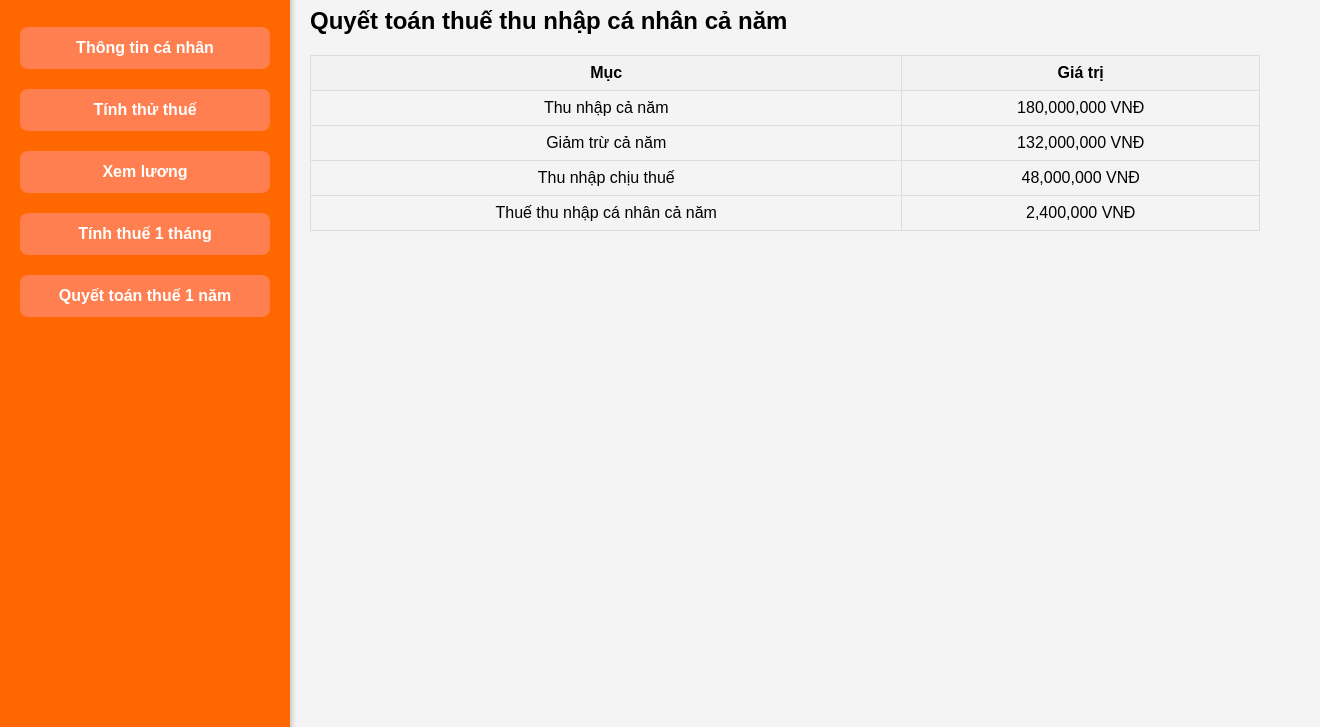
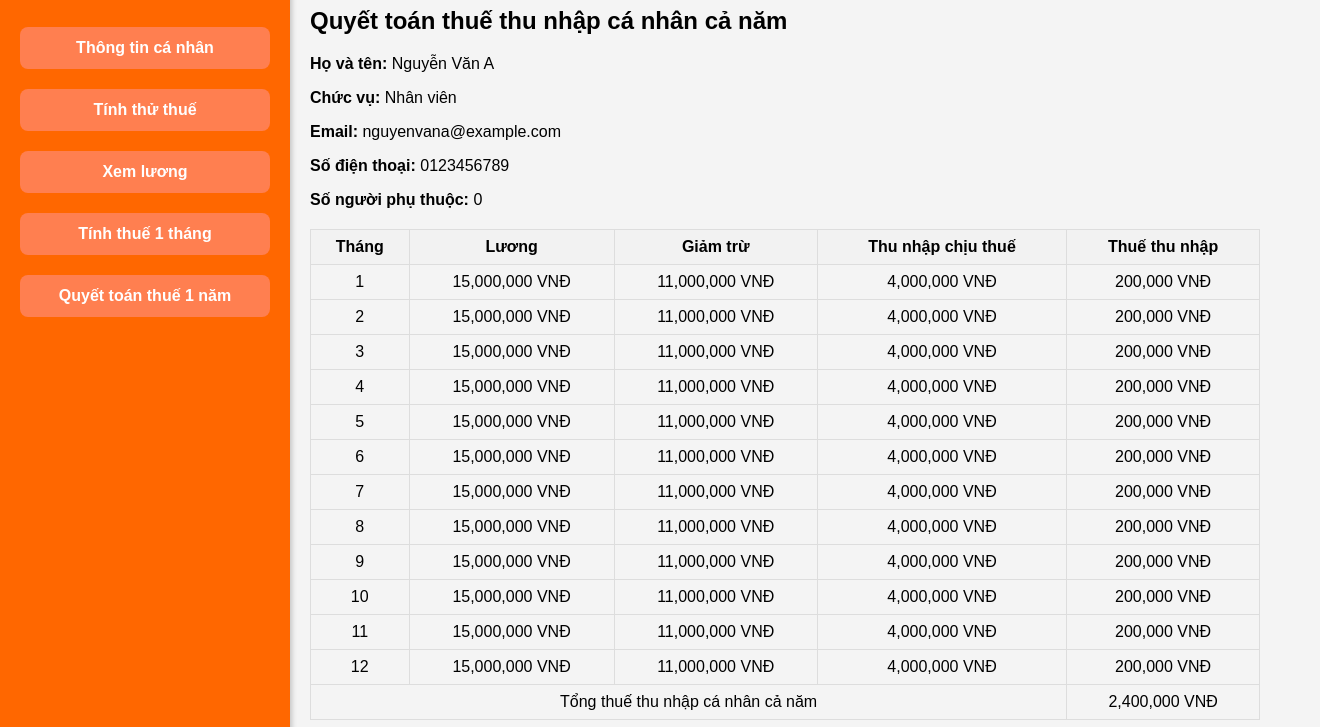
Before and after one commit to lethetran/KiemThu, a plain HTML site: page html/nhanvien.html in a window 1280 px wide. Both pictures are taken after a click on the button "Quyết toán thuế 1 năm". Shown: the part 71-798 px from the top of the page, 1320 px wide, since content can reach past the window. Drawn offline with Linux system fonts and the light colour scheme.

Commit message:
Update CSS for footer styling and adjust body height; enhance HTML with footer and Excel export functionality; improve annual tax calculation logic in JavaScript

```diff
--- a/css/nhanvien.css
+++ b/css/nhanvien.css
@@ -13,7 +13,7 @@ body {
     background-color: #ff6700;
     color: white;
     padding: 20px;
-    height: 100vh;
+    height: 110vh;
     box-shadow: 2px 0 5px rgba(0, 0, 0, 0.2);
 }
 
@@ -121,3 +121,25 @@ button {
     background-color: #f2f2f2;
     font-weight: bold;
 }
+
+/* Footer Styles */
+.footer {
+    background-color: #2c3e50; /* Dark background color */
+    color: #ecf0f1; /* Light text color */
+    text-align: center; /* Center the text */
+    padding: 20px; /* Add padding for spacing */
+    position: relative;
+    bottom: 0;
+    width: 100%;
+}
+
+.footer p {
+    margin: 0;
+    font-size: 14px;
+    line-height: 1.6;
+}
+
+/* Optional: Hover effect on the footer text */
+.footer p:hover {
+    color: #3498db; /* Change text color on hover */
+}
--- a/html/nhanvien.html
+++ b/html/nhanvien.html
@@ -6,6 +6,7 @@
     <meta name="viewport" content="width=device-width, initial-scale=1.0">
     <title>Phần mềm tính thuế thu nhập cá nhân</title>
     <link rel="stylesheet" href="../css/nhanvien.css">
+    <script src="https://cdnjs.cloudflare.com/ajax/libs/xlsx/0.17.0/xlsx.full.min.js"></script>
 </head>
 
 <body>
@@ -78,9 +79,19 @@
             <!-- Quyết toán thuế 1 năm -->
             <div id="annualTax" class="section" style="display: none;">
                 <h2>Quyết toán thuế thu nhập cá nhân cả năm</h2>
+                <div id="annualTaxPersonalInfo"></div> <!-- Thông tin cá nhân sẽ hiển thị ở đây -->
                 <table id="annualTaxTable" class="output-table"></table>
+                <!-- Nút xuất file Excel -->
+                <button onclick="exportToExcel()">Xuất file Excel</button>
             </div>
+
         </div>
+
+        <!--Footer-->
+
+    </div>
+    <div class="footer">
+        <p>&copy; 2024 Phenikaa University. All rights reserved.</p>
     </div>
     <script src="../js/nhanvien.js"></script>
 </body>
--- a/js/nhanvien.js
+++ b/js/nhanvien.js
@@ -1,3 +1,5 @@
+
+
 function showPersonalInfo() {
     hideAllSections();
     document.getElementById("personalInfo").style.display = "block";
@@ -91,20 +93,136 @@ function calculateMonthlyTax() {
     `;
 }
 
+// Hàm tính thuế cho từng tháng và quyết toán thuế cả năm
 function calculateAnnualTax() {
     hideAllSections();
     document.getElementById("annualTax").style.display = "block";
-    const deduction = 11000000 + parseInt(document.getElementById("dependents").value) * 4400000;
-    const salary = 15000000;
-    const taxableIncome = (salary - deduction) * 12;
-    const annualTax = taxableIncome > 0 ? taxableIncome * 0.05 : 0;
-    document.getElementById("annualTaxTable").innerHTML = `
-        <tr><th>Mục</th><th>Giá trị</th></tr>
-        <tr><td>Thu nhập cả năm</td><td>${(salary * 12).toLocaleString()} VNĐ</td></tr>
-        <tr><td>Giảm trừ cả năm</td><td>${(deduction * 12).toLocaleString()} VNĐ</td></tr>
-        <tr><td>Thu nhập chịu thuế</td><td>${taxableIncome.toLocaleString()} VNĐ</td></tr>
-        <tr><td>Thuế thu nhập cá nhân cả năm</td><td>${annualTax.toLocaleString()} VNĐ</td></tr>
+
+    // Lấy thông tin cá nhân
+    const name = document.getElementById("name").value;
+    const position = document.getElementById("position").value;
+    const email = document.getElementById("email").value;
+    const phone = document.getElementById("phone").value;
+    const dependents = parseInt(document.getElementById("dependents").value);
+
+    const salary = 15000000; // Giả sử lương cố định
+    const deduction = 11000000 + dependents * 4400000;
+
+    const monthlyData = [];
+    let totalAnnualTax = 0;
+
+    // Tính thuế cho từng tháng
+    for (let month = 1; month <= 12; month++) {
+        const taxableIncome = salary - deduction;
+        const monthlyTax = taxableIncome > 0 ? taxableIncome * 0.05 : 0;
+
+        totalAnnualTax += monthlyTax;
+
+        monthlyData.push({
+            month: month,
+            salary: salary,
+            deduction: deduction,
+            taxableIncome: taxableIncome,
+            monthlyTax: monthlyTax
+        });
+    }
+
+    // Hiển thị thông tin cá nhân
+    let personalInfoContent = `
+        <p><strong>Họ và tên:</strong> ${name}</p>
+        <p><strong>Chức vụ:</strong> ${position}</p>
+        <p><strong>Email:</strong> ${email}</p>
+        <p><strong>Số điện thoại:</strong> ${phone}</p>
+        <p><strong>Số người phụ thuộc:</strong> ${dependents}</p>
     `;
+
+    // Hiển thị bảng thuế hàng tháng
+    let tableContent = `
+        <tr><th>Tháng</th><th>Lương</th><th>Giảm trừ</th><th>Thu nhập chịu thuế</th><th>Thuế thu nhập</th></tr>
+    `;
+
+    monthlyData.forEach(data => {
+        tableContent += `
+            <tr>
+                <td>${data.month}</td>
+                <td>${data.salary.toLocaleString()} VNĐ</td>
+                <td>${data.deduction.toLocaleString()} VNĐ</td>
+                <td>${data.taxableIncome.toLocaleString()} VNĐ</td>
+                <td>${data.monthlyTax.toLocaleString()} VNĐ</td>
+            </tr>
+        `;
+    });
+
+    // Tổng thuế
+    tableContent += `
+        <tr><td colspan="4">Tổng thuế thu nhập cá nhân cả năm</td><td>${totalAnnualTax.toLocaleString()} VNĐ</td></tr>
+    `;
+
+    // Chèn thông tin cá nhân và bảng thuế vào trang
+    document.getElementById("annualTaxPersonalInfo").innerHTML = personalInfoContent;
+    document.getElementById("annualTaxTable").innerHTML = tableContent;
+}
+
+
+function exportToExcel() {
+    // Lấy thông tin cá nhân
+    const name = document.getElementById("name").value;
+    const position = document.getElementById("position").value;
+    const email = document.getElementById("email").value;
+    const phone = document.getElementById("phone").value;
+    const dependents = parseInt(document.getElementById("dependents").value);
+
+    // Tính toán giảm trừ
+    const salary = 15000000; // Lương cố định
+    const deduction = 11000000 + dependents * 4400000;
+
+    // Dữ liệu thuế mỗi tháng
+    const monthlyData = [];
+    let totalTax = 0; // Biến để tính tổng thuế
+
+    for (let month = 1; month <= 12; month++) {
+        const taxableIncome = salary - deduction;
+        const tax = taxableIncome > 0 ? taxableIncome * 0.05 : 0;
+
+        // Cộng dồn tổng thuế
+        totalTax += tax;
+
+        monthlyData.push({
+            "Tháng": month,
+            "Lương": salary,
+            "Giảm trừ": deduction,
+            "Thu nhập chịu thuế": taxableIncome,
+            "Thuế thu nhập": tax
+        });
+    }
+
+    // Dữ liệu cá nhân
+    const personalInfo = [
+        ["Họ và tên", name],
+        ["Chức vụ", position],
+        ["Email", email],
+        ["Số điện thoại", phone],
+        ["Số người phụ thuộc", dependents],
+        []
+    ];
+
+    // Dữ liệu thuế hàng tháng
+    const data = personalInfo.concat([["Mục", "Giá trị"]]).concat(monthlyData.map(item => {
+        return [item["Tháng"], item["Lương"], item["Giảm trừ"], item["Thu nhập chịu thuế"], item["Thuế thu nhập"]];
+    }));
+
+    // Thêm dòng "Tổng tiền đóng"
+    data.push(["", "", "", "Tổng tiền đóng", totalTax.toLocaleString() + " VNĐ"]);
+
+    // Tạo sheet từ dữ liệu
+    const ws = XLSX.utils.aoa_to_sheet(data);
+
+    // Tạo workbook và thêm sheet
+    const wb = XLSX.utils.book_new();
+    XLSX.utils.book_append_sheet(wb, ws, "Thuế nhân viên");
+
+    // Xuất file Excel
+    XLSX.writeFile(wb, "QTnhanvien.xlsx");
 }
 
 function hideAllSections() {
```
